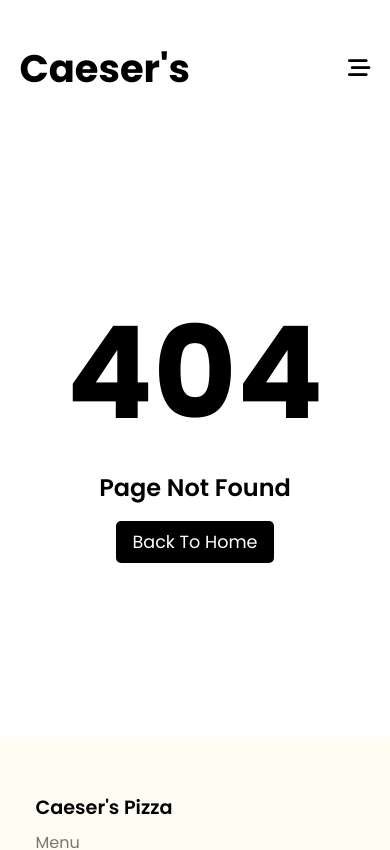
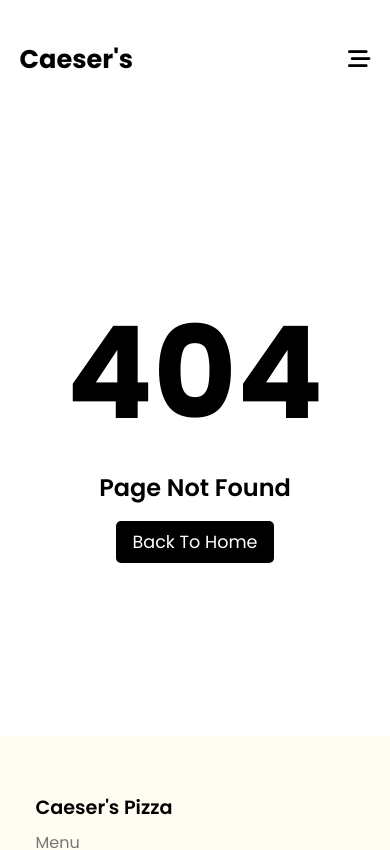
Before and after one commit to Abir-xyz/caeser-s-pizza-store-react, a React (Vite) app: page /acc in a window 390 px wide. Shown: the top 850 px of the page. Built offline with nearby package versions, Linux system fonts and the light colour scheme.

Commit message:
fixed sub pages navbar

```diff
--- a/src/Components/SubNav.jsx
+++ b/src/Components/SubNav.jsx
@@ -64,6 +64,7 @@ const SubNav = () => {
             className={`subNav-links ${enter ? 'show-links' : 'hide-links'} `}
           >
             <div className={`subLinks-wrapper`}>
+              <div className='sub-links-min'>
                 <Link to='/menu' className='subNav-link'>
                   Menu
                 </Link>
@@ -76,7 +77,8 @@ const SubNav = () => {
                 <Link to='/contact' className='subNav-link'>
                   Contact Us
                 </Link>
-              {/* --------- cart ---------- */}
+              </div>
+              <div className='subUser-acc-max'>
                 <Link className={`cart-wrapper`} onClick={handleCartEnter}>
                   <span className={`navbar-cart subNav-cart`}>
                     <i className='fa-solid fa-cart-shopping'></i>
@@ -85,10 +87,10 @@ const SubNav = () => {
                     <p>{totalItems}</p>
                   </span>
                 </Link>
-              {/* --------- end of cart ---------- */}
                 <Link className='subNav-link'>
                   <UserAccount />
                 </Link>
+              </div>
             </div>
           </div>
         </div>
--- a/src/Css/subNav.css
+++ b/src/Css/subNav.css
@@ -63,6 +63,11 @@
   display: none !important;
 }
 
+.subLinks-wrapper {
+  display: flex;
+  align-items: center;
+}
+
 /* ------------ */
 .subNav-cart {
   color: #000;
@@ -88,6 +93,7 @@
     flex-direction: column;
     margin-left: 10px;
     margin-top: 30px;
+    align-items: first baseline;
   }
   .subNav-link {
     margin: 8px 0;
@@ -113,4 +119,20 @@
     height: 0 !important;
     overflow: none;
   }
+
+  .sub-links-min {
+    display: flex;
+    flex-direction: column;
+  }
+
+  .subUser-acc-max {
+    display: flex;
+    flex-direction: column;
+  }
 }
+
+@media screen and (max-width: 600px) {
+  .sub-brand {
+    font-size: 1.6rem;
+  }
+}
```
Lines whose indentation alone changed are shown as unchanged.
